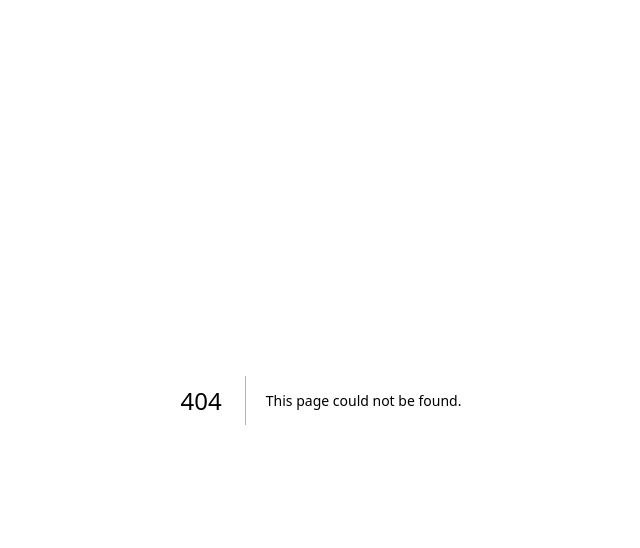
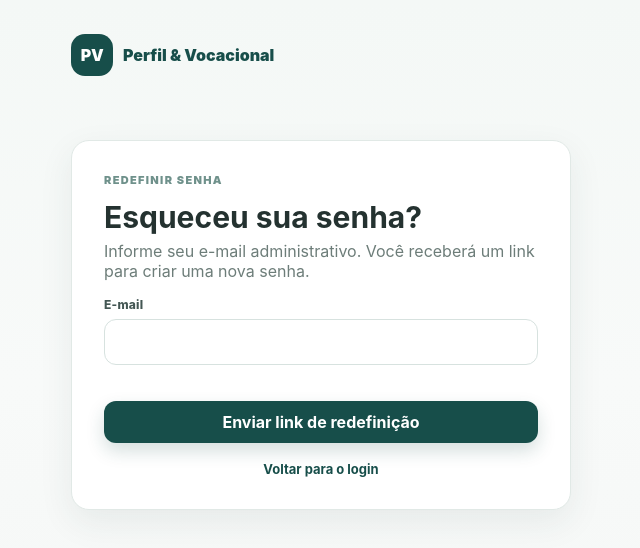
Before and after one commit to suelidorado-blip/perfil-comportamental-sueli, a Next.js app: page /forgot-password in a window 1280 px wide. Before the commit this address had no page. Shown: the top 548 px of the page, without its empty margins (319-959 px from the left). Built offline with nearby package versions, Linux system fonts and the light colour scheme.

Commit message:
Cria tela de recuperacao de senha

```diff
--- /dev/null
+++ b/app/forgot-password/page.tsx
@@ -0,0 +1,23 @@
+import { requestPasswordReset } from './actions';
+
+export default async function ForgotPassword({searchParams}:{searchParams:Promise<{sent?:string;erro?:string}>}){
+  const p=await searchParams;
+  return <main className="assessment-shell">
+    <div className="assessment-wrap" style={{maxWidth:500}}>
+      <div className="assessment-brand"><div className="brand-mark">PV</div><span>Perfil & Vocacional</span></div>
+      <div className="card intro-card" style={{marginTop:'8vh'}}>
+        <p className="eyebrow">REDEFINIR SENHA</p>
+        <h1 style={{marginBottom:6}}>Esqueceu sua senha?</h1>
+        <p className="muted" style={{marginTop:0}}>Informe seu e-mail administrativo. Você receberá um link para criar uma nova senha.</p>
+        {p.sent==='1'&&<p style={{color:'#28724f'}}>E-mail enviado. Verifique sua caixa de entrada e também a pasta de spam.</p>}
+        {p.erro==='rate'&&<p style={{color:'#b34a3f'}}>Muitas tentativas em pouco tempo. Aguarde alguns minutos e tente novamente.</p>}
+        {p.erro==='1'&&<p style={{color:'#b34a3f'}}>Não foi possível enviar o e-mail agora. Tente novamente em alguns minutos.</p>}
+        <form action={requestPasswordReset} className="grid">
+          <div><label className="label">E-mail</label><input className="input" type="email" name="email" required/></div>
+          <button className="btn btn-primary">Enviar link de redefinição</button>
+          <a href="/login" style={{textAlign:'center',color:'#174e4a',fontWeight:750,fontSize:13}}>Voltar para o login</a>
+        </form>
+      </div>
+    </div>
+  </main>
+}
```
